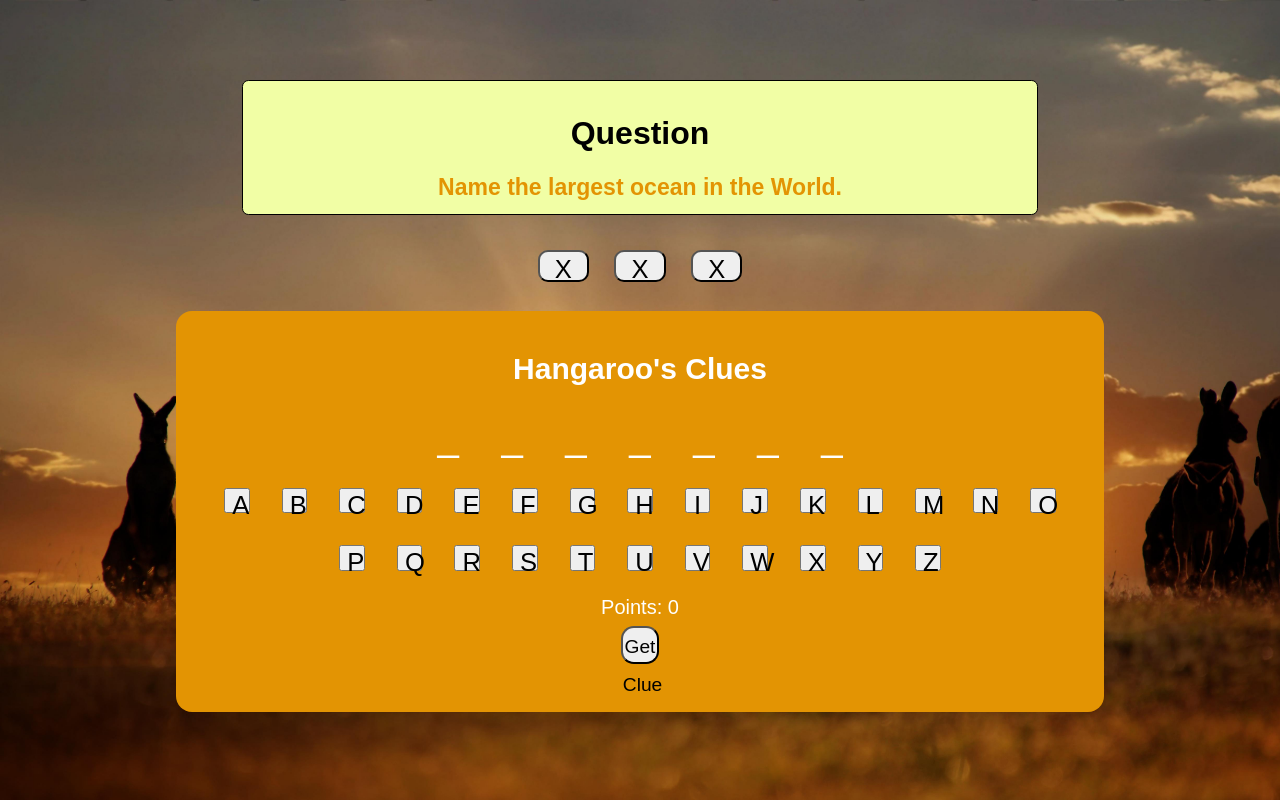
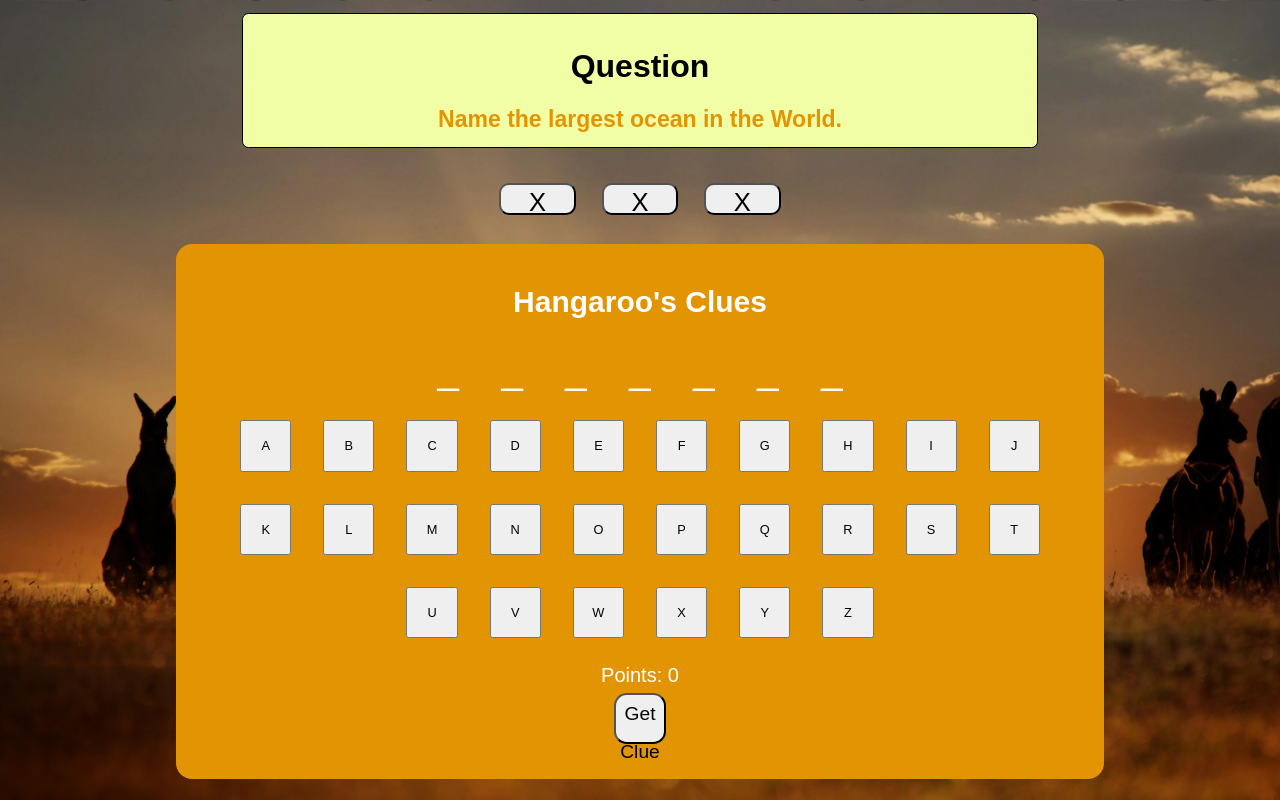
Before and after one commit to HangarooActivity/HangarooActivity.github.io, a PHP site: page / in a window 1280 px wide. Run offline with PHP 8.4, Linux system fonts and the light colour scheme.

Commit message:
Update styles.css

```diff
--- a/styles.css
+++ b/styles.css
@@ -20,7 +20,7 @@ body {
 }
 
 .guess-button {
-    width: 4vw;
+    width: 6vw;
     height: 4vh;
     line-height: 4vh;
     border-radius: 10px;
@@ -64,21 +64,21 @@ body {
     justify-content: center;
     flex-wrap: wrap;
     gap: 0.5vw;
-    font-size: 2vw;
+    font-size: 1vw;
 }
 
 .letter-button {
-    width: 3vw;
+    width: vw;
     height: 3vw;
     line-height: 2vw;
     border-radius: 0.8vw;
     margin: 0.5vw;
-    font-size: 2vw;
+    font-size: 1vw;
 }
 
 .game-button {
-    width: 3vw;
-    height: 3vw;
+    width: 4vw;
+    height: 4vw;
     line-height: 3vw;
     border-radius: 1vw;
     margin: 0.5vw;
@@ -148,7 +148,7 @@ body {
 }
 
 .button {
-    font-size: 2vw;
+    font-size: 1vw;
 }
 
 .keyboard-row {
@@ -159,10 +159,10 @@ body {
 
 .button {
 
-    width: 2vw;
-    height: 2vw;
+    width: 4vw;
+    height: 4vw;
     margin: 1vw;
-    font-size: 2vw;
+    font-size: 1vw;
 }
 =======
     width: 3vw;
```
